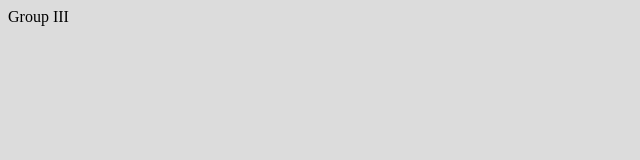
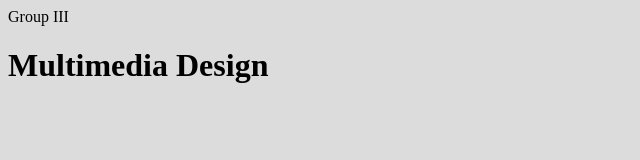
Before and after one commit to andersdem/testrepo, a plain HTML site: page index.html in a window 1280 px wide. Shown: the whole page, without its empty margins (0-640 px from the left). Drawn offline with Linux system fonts and the light colour scheme.

Commit message:
edit02index.html

```diff
--- a/index.html
+++ b/index.html
@@ -7,7 +7,7 @@
 </head>
 <body>
     <header>Group III</header>
-
+    <h1>Multimedia Design</h1>
 </body>
 
 </html>
```
